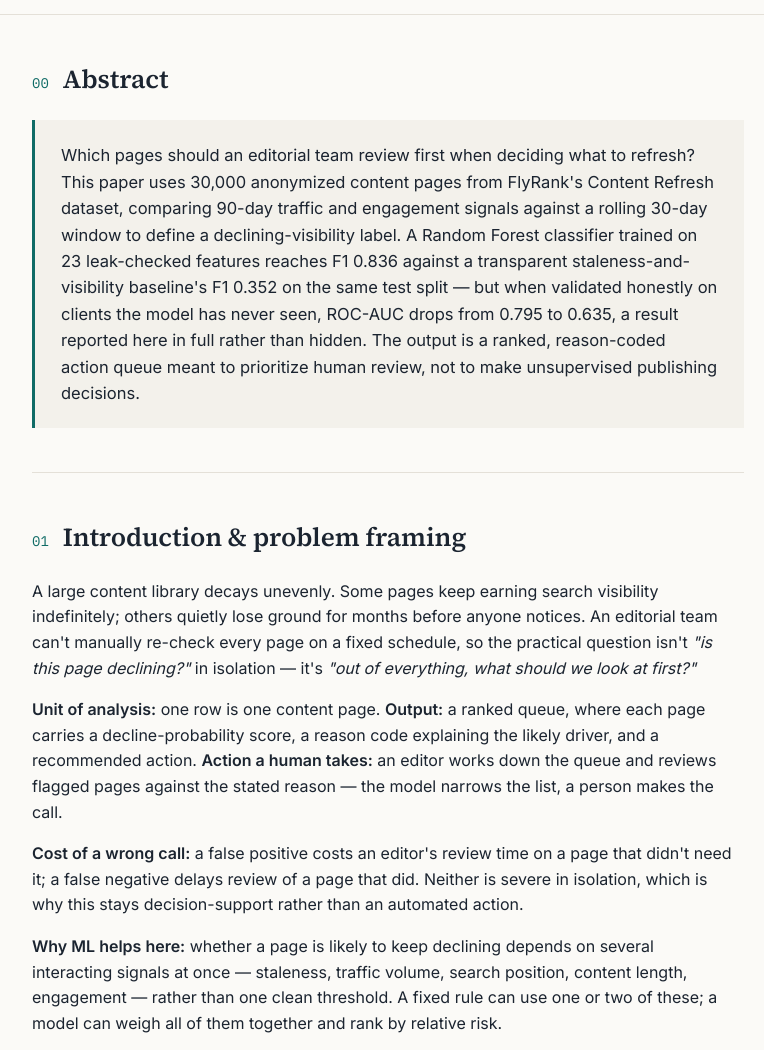
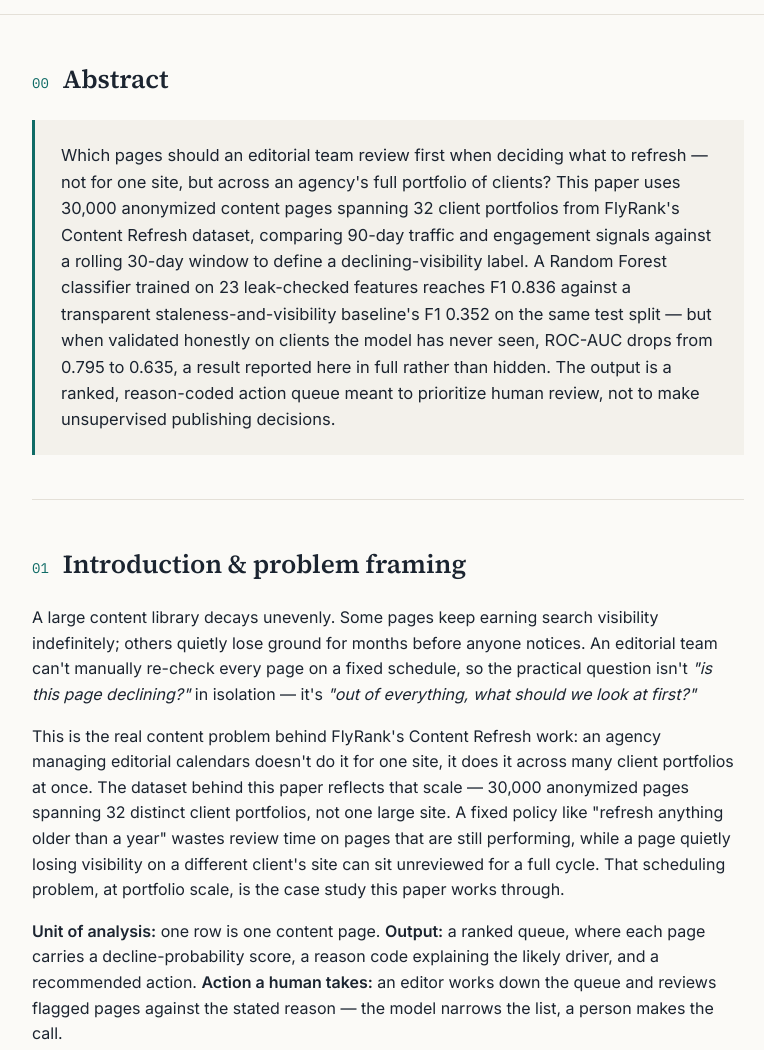
Before and after one commit to muhammadusmanshakir/flyrank-ml-internship, a plain HTML site: page docs/index.html in a window 1280 px wide. Shown: the part 660-1710 px from the top of the page, without its empty margins (252-1016 px from the left). Drawn offline with Linux system fonts and the light colour scheme.

Commit message:
Add files via upload

```diff
--- a/docs/index.html
+++ b/docs/index.html
@@ -249,10 +249,11 @@
   <section id="abstract">
     <div class="section-head"><span class="section-num">00</span><h2>Abstract</h2></div>
     <div class="abstract">
-      Which pages should an editorial team review first when deciding what to refresh?
-      This paper uses 30,000 anonymized content pages from FlyRank's Content Refresh
-      dataset, comparing 90-day traffic and engagement signals against a rolling 30-day
-      window to define a declining-visibility label. A Random Forest classifier trained
+      Which pages should an editorial team review first when deciding what to refresh —
+      not for one site, but across an agency's full portfolio of clients? This paper
+      uses 30,000 anonymized content pages spanning 32 client portfolios from FlyRank's
+      Content Refresh dataset, comparing 90-day traffic and engagement signals against a
+      rolling 30-day window to define a declining-visibility label. A Random Forest classifier trained
       on 23 leak-checked features reaches F1 0.836 against a transparent
       staleness-and-visibility baseline's F1 0.352 on the same test split — but when
       validated honestly on clients the model has never seen, ROC-AUC drops from 0.795
@@ -270,6 +271,16 @@
       editorial team can't manually re-check every page on a fixed schedule, so the
       practical question isn't <em>"is this page declining?"</em> in isolation — it's
       <em>"out of everything, what should we look at first?"</em>
+    </p>
+    <p>
+      This is the real content problem behind FlyRank's Content Refresh work: an agency
+      managing editorial calendars doesn't do it for one site, it does it across many
+      client portfolios at once. The dataset behind this paper reflects that scale &mdash;
+      30,000 anonymized pages spanning 32 distinct client portfolios, not one large
+      site. A fixed policy like "refresh anything older than a year" wastes review time
+      on pages that are still performing, while a page quietly losing visibility on a
+      different client's site can sit unreviewed for a full cycle. That scheduling
+      problem, at portfolio scale, is the case study this paper works through.
     </p>
     <p>
       <strong>Unit of analysis:</strong> one row is one content page. <strong>Output:</strong>
```
